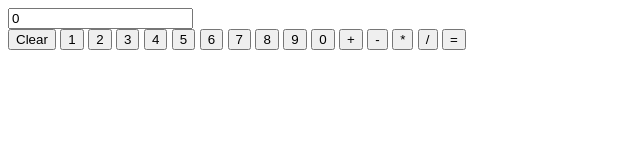
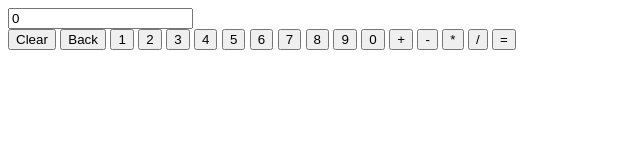
Before and after one commit to Jimmy-Du/calculator, a plain HTML site: page index.html in a window 1280 px wide. Shown: the whole page, without its empty margins (0-640 px from the left). Drawn offline with Linux system fonts and the light colour scheme.

Commit message:
Added backspace button

```diff
--- a/index.html
+++ b/index.html
@@ -12,6 +12,7 @@
     <input class="calc-display" value="0" readonly/>
     <div class="calc-btns">
       <button id="clear-btn">Clear</button>
+      <button id="backspace-btn">Back</button>
       <button class="num-btn" value="1">1</button>
       <button class="num-btn" value="2">2</button>
       <button class="num-btn" value="3">3</button>
```
